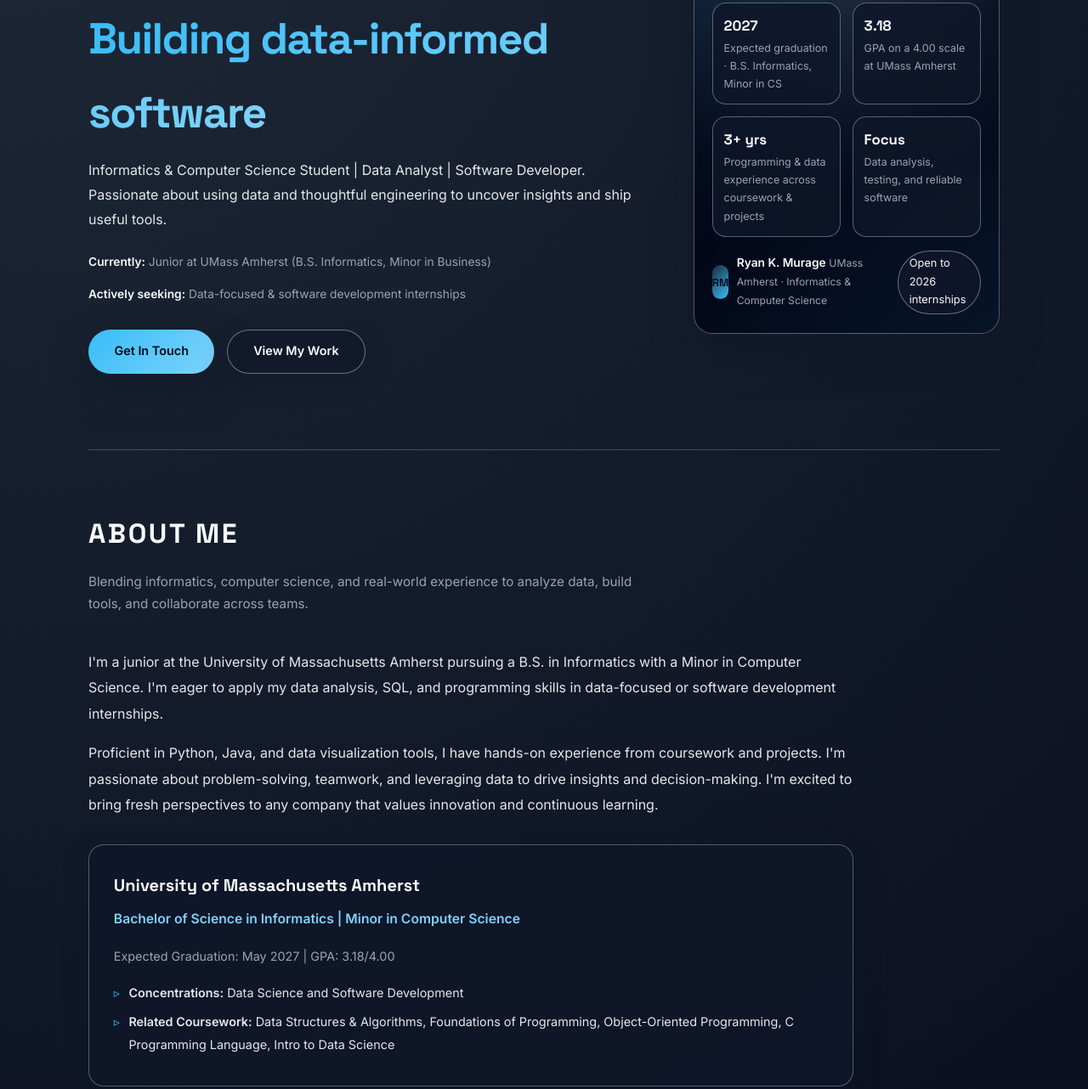
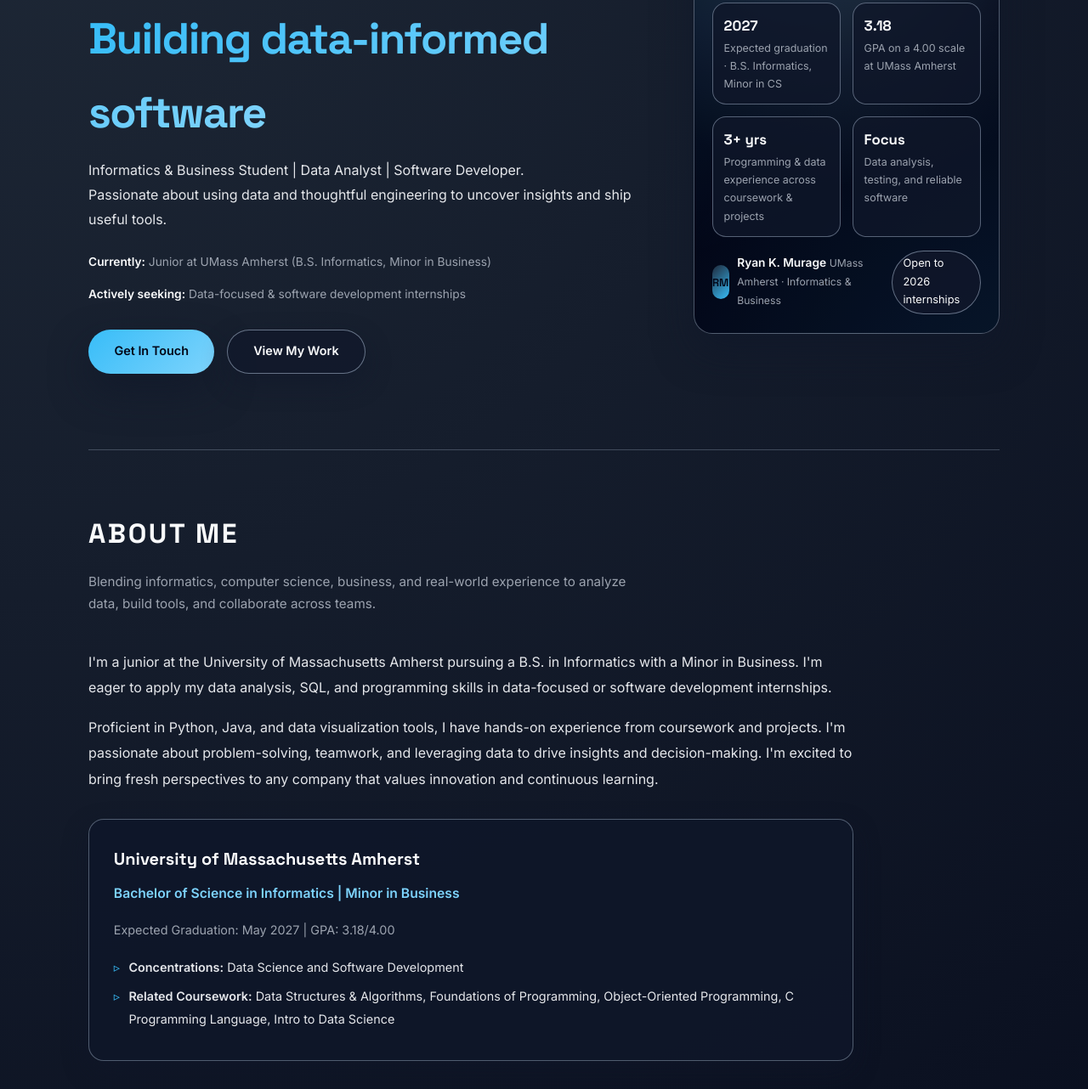
Before and after one commit to rmurage05/rmurage05.github.io, a plain HTML site: page index.html in a window 1280 px wide. Shown: the part 271-1553 px from the top of the page at 85% size. Drawn offline with Linux system fonts and the light colour scheme.

Commit message:
Minor updates

```diff
--- a/index.html
+++ b/index.html
@@ -820,11 +820,11 @@
                     <div class="hero-intro">
                         <div class="hero-tagline-pill">
                             <span class="hero-dot"></span>
-                            <span>Informatics & Computer Science · Data & Software</span>
+                            <span>Informatics & Business · Data & Software</span>
                         </div>
                         <h1>Ryan K. Murage<br><span>Building data-informed software</span></h1>
                         <p class="tagline">
-                            Informatics & Computer Science Student | Data Analyst | Software Developer.<br>
+                            Informatics & Business Student | Data Analyst | Software Developer.<br>
                             Passionate about using data and thoughtful engineering to uncover insights and ship useful tools.
                         </p>
                         <div class="hero-meta">
@@ -866,7 +866,7 @@
                                     <div class="hero-avatar" aria-hidden="true">RM</div>
                                     <div class="hero-profile-text">
                                         <strong>Ryan K. Murage</strong>
-                                        <span>UMass Amherst · Informatics & Computer Science</span>
+                                        <span>UMass Amherst · Informatics & Business</span>
                                     </div>
                                 </div>
                                 <span class="hero-profile-pill">Open to 2026 internships</span>
@@ -881,12 +881,12 @@
         <section id="about" class="about">
             <h2 class="section-title">About Me</h2>
             <p class="section-intro">
-                Blending informatics, computer science, and real-world experience to analyze data, build tools,
+                Blending informatics, computer science, business, and real-world experience to analyze data, build tools,
                 and collaborate across teams.
             </p>
             <div class="about-content">
                 <p>
-                    I'm a junior at the University of Massachusetts Amherst pursuing a B.S. in Informatics with a Minor in Computer Science.
+                    I'm a junior at the University of Massachusetts Amherst pursuing a B.S. in Informatics with a Minor in Business.
                     I'm eager to apply my data analysis, SQL, and programming skills in data-focused or software development internships.
                 </p>
                 <p>
@@ -897,7 +897,7 @@
 
                 <div class="education-box">
                     <h3>University of Massachusetts Amherst</h3>
-                    <p class="degree">Bachelor of Science in Informatics | Minor in Computer Science</p>
+                    <p class="degree">Bachelor of Science in Informatics | Minor in Business</p>
                     <p>Expected Graduation: May 2027 | GPA: 3.18/4.00</p>
                     <ul>
                         <li><strong>Concentrations:</strong> Data Science and Software Development</li>
```
